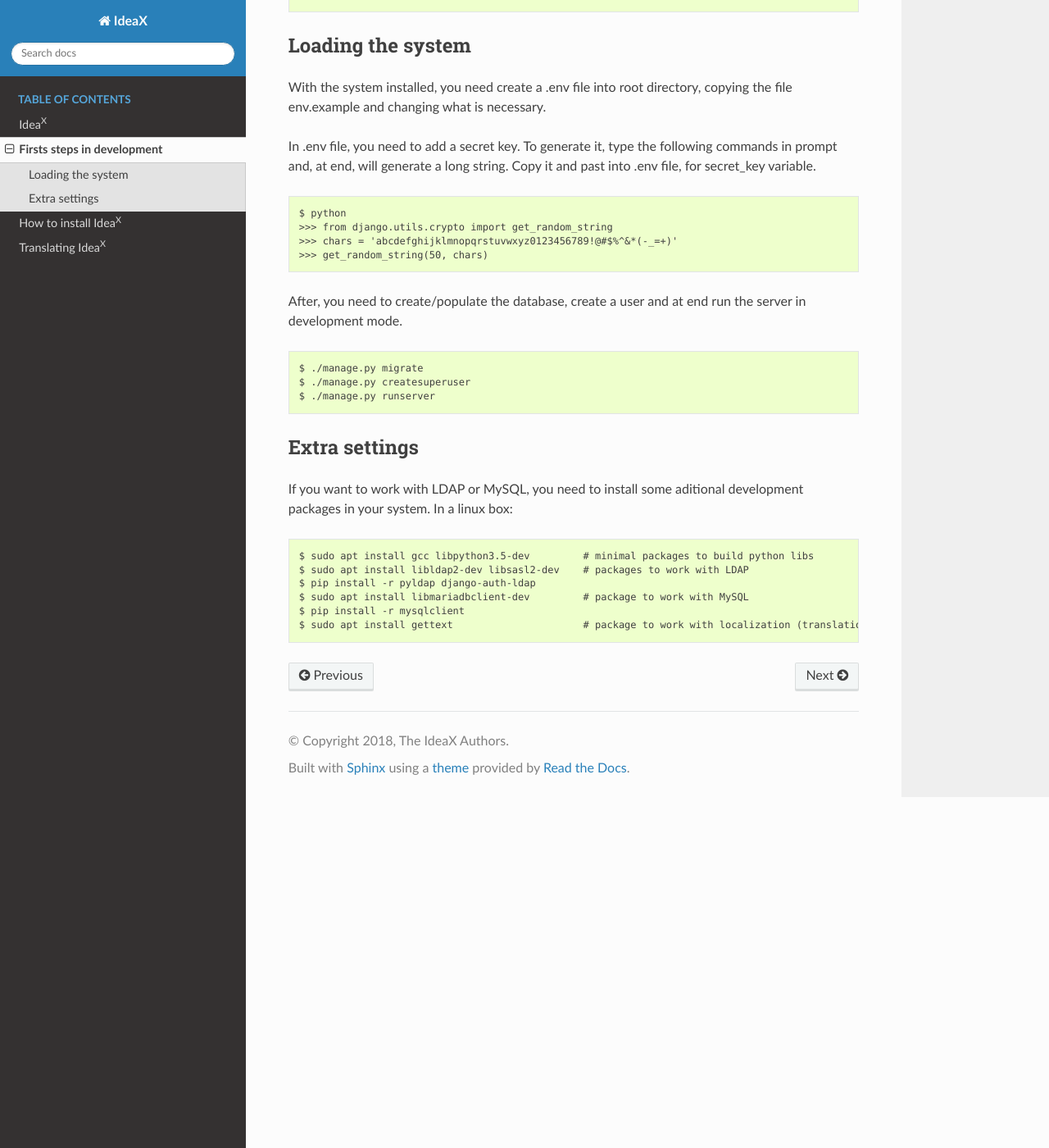
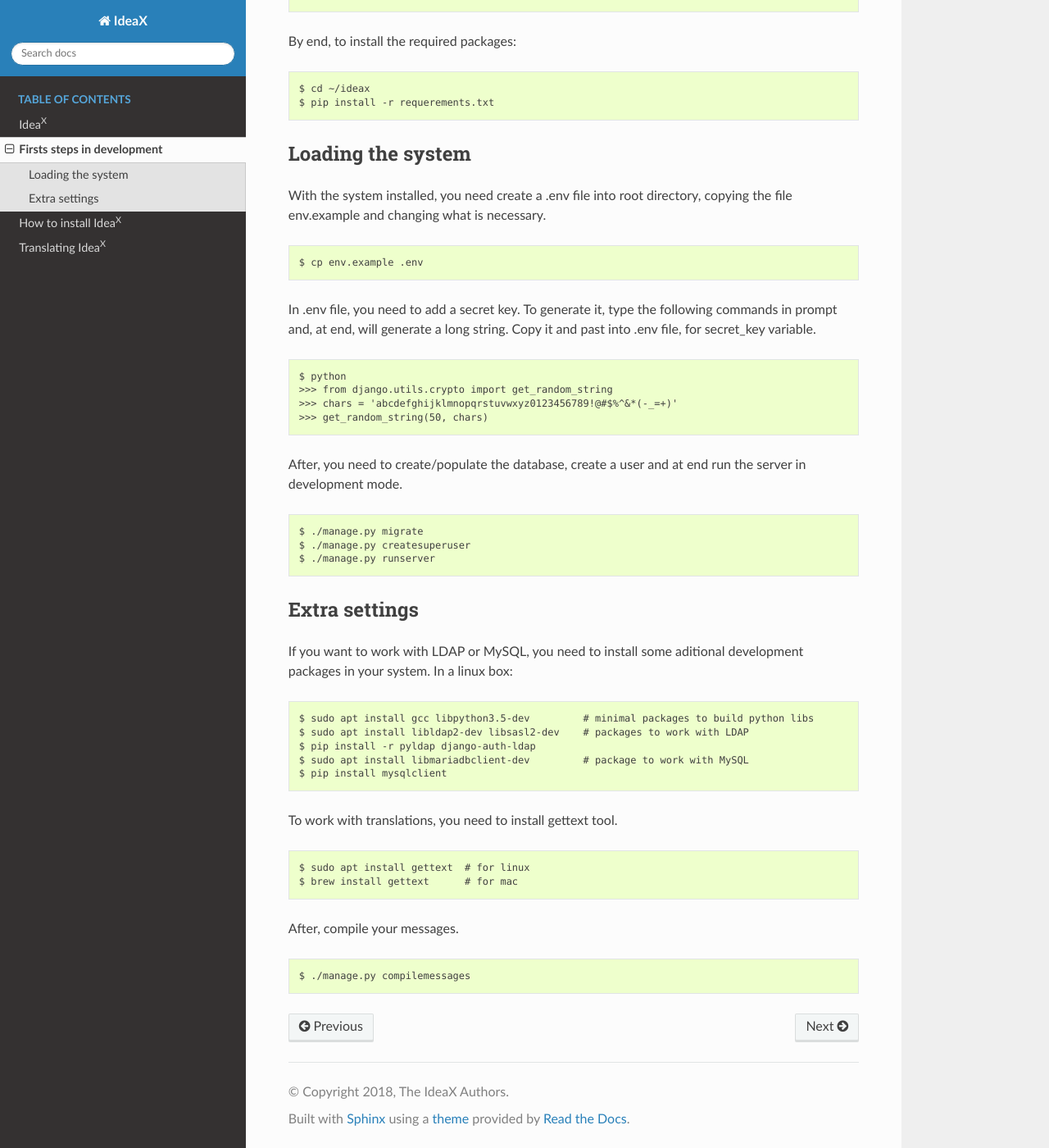
Before and after one commit to filhocf/ideax, a Sphinx documentation site: the page built from docs/development.rst, in a window 1280 px wide and 1400 px high, scrolled down 719 px. Shown: the whole window at 82% size. Built offline with Sphinx 7.4.7 and the Read the Docs theme 2.0.0, drawn with Linux system fonts in a browser that asks for light colours; some of the changed text lies outside the part shown.

Commit message:
Move mac instruction in Readme.md to docs/development.rst

```diff
--- a/docs/development.rst
+++ b/docs/development.rst
@@ -7,6 +7,12 @@ Idea\ :sup:`X` is developed in python 3 with Django, so you need to prepare your
 
   $ python3 --version
   Python 3.6.5
+
+If you haven't python in your computer, install it first:
+.. code::
+
+  $ apt install python3 # for linux
+  $ brew install python3 # for mac
 
 After, clone the project in your computer:
 
@@ -33,6 +39,10 @@ By end, to install the required packages:
 Loading the system
 ------------------
 With the system installed, you need create a .env file into root directory, copying the file env.example and changing what is necessary.
+
+.. code::
+
+    $ cp env.example .env
 
 In .env file, you need to add a secret key. To generate it, type the following commands in prompt and, at end, will generate a long string. Copy it and past into .env file, for secret_key variable.
 
@@ -52,6 +62,7 @@ After, you need to create/populate the database, create a user and at end run th
   $ ./manage.py createsuperuser
   $ ./manage.py runserver
 
+
 Extra settings
 --------------
 If you want to work with LDAP or MySQL, you need to install some aditional development packages in your system. In a linux box:
@@ -62,5 +73,17 @@ If you want to work with LDAP or MySQL, you need to install some aditional devel
   $ sudo apt install libldap2-dev libsasl2-dev    # packages to work with LDAP
   $ pip install -r pyldap django-auth-ldap
   $ sudo apt install libmariadbclient-dev         # package to work with MySQL
-  $ pip install -r mysqlclient
-  $ sudo apt install gettext                      # package to work with localization (translation)
+  $ pip install mysqlclient
+
+To work with translations, you need to install gettext tool.
+
+.. code::
+
+  $ sudo apt install gettext  # for linux
+  $ brew install gettext      # for mac
+
+After, compile your messages.
+
+.. code::
+
+  $ ./manage.py compilemessages
```
Also changed, not shown: other parts of docs/development.rst (+2 -2 lines), Readme.md (+1 -57 lines), 1 other file.
